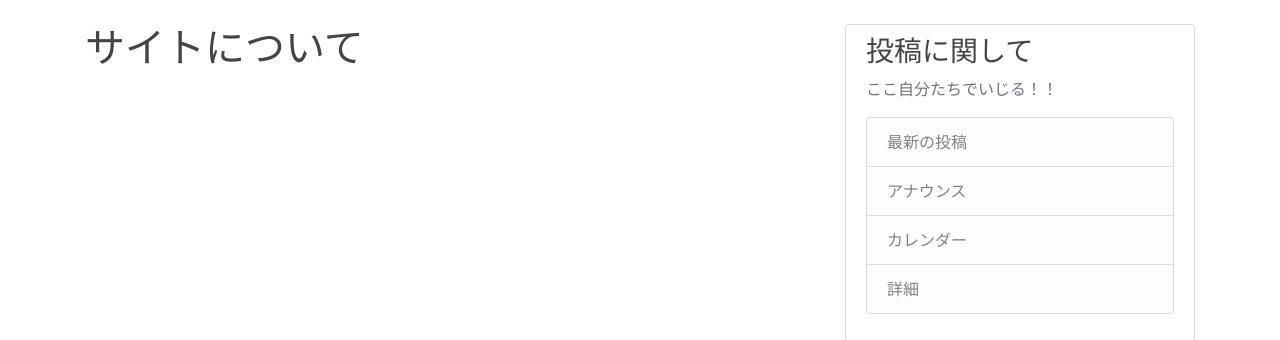
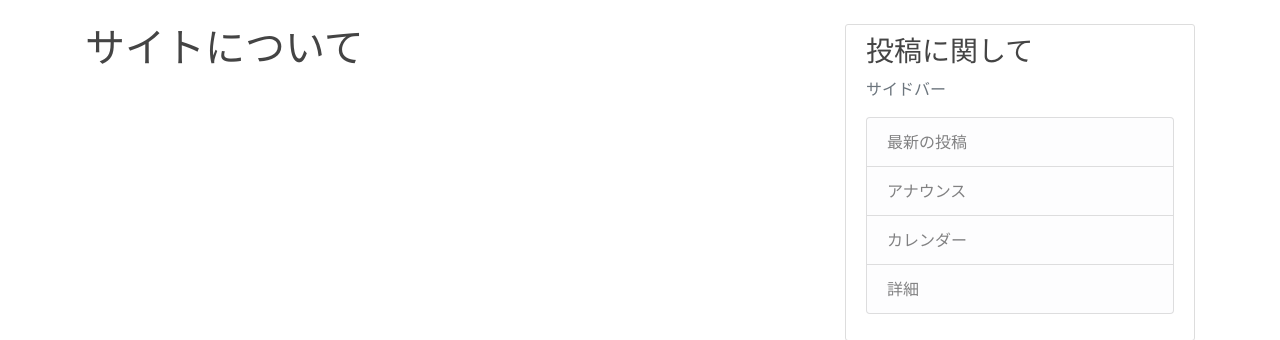
Before and after one commit to DanEiju/21Spring_WebSite, a Flask app: page /about in a window 1280 px wide. Shown: the part 56-396 px from the top of the page. Run offline with Flask 2, Linux system fonts and the light colour scheme; some libraries are stand-ins or nearby versions.

Commit message:
Update layout.html

```diff
--- a/WebApp/flaskblog/templates/layout.html
+++ b/WebApp/flaskblog/templates/layout.html
@@ -61,7 +61,7 @@
         <div class="col-md-4">
           <div class="content-section">
             <h3>投稿に関して</h3>
-            <p class='text-muted'>ここ自分たちでいじる！！
+            <p class='text-muted'>サイドバー
               <ul class="list-group">
                 <li class="list-group-item list-group-item-light">最新の投稿</li>
                 <li class="list-group-item list-group-item-light">アナウンス</li>
```
